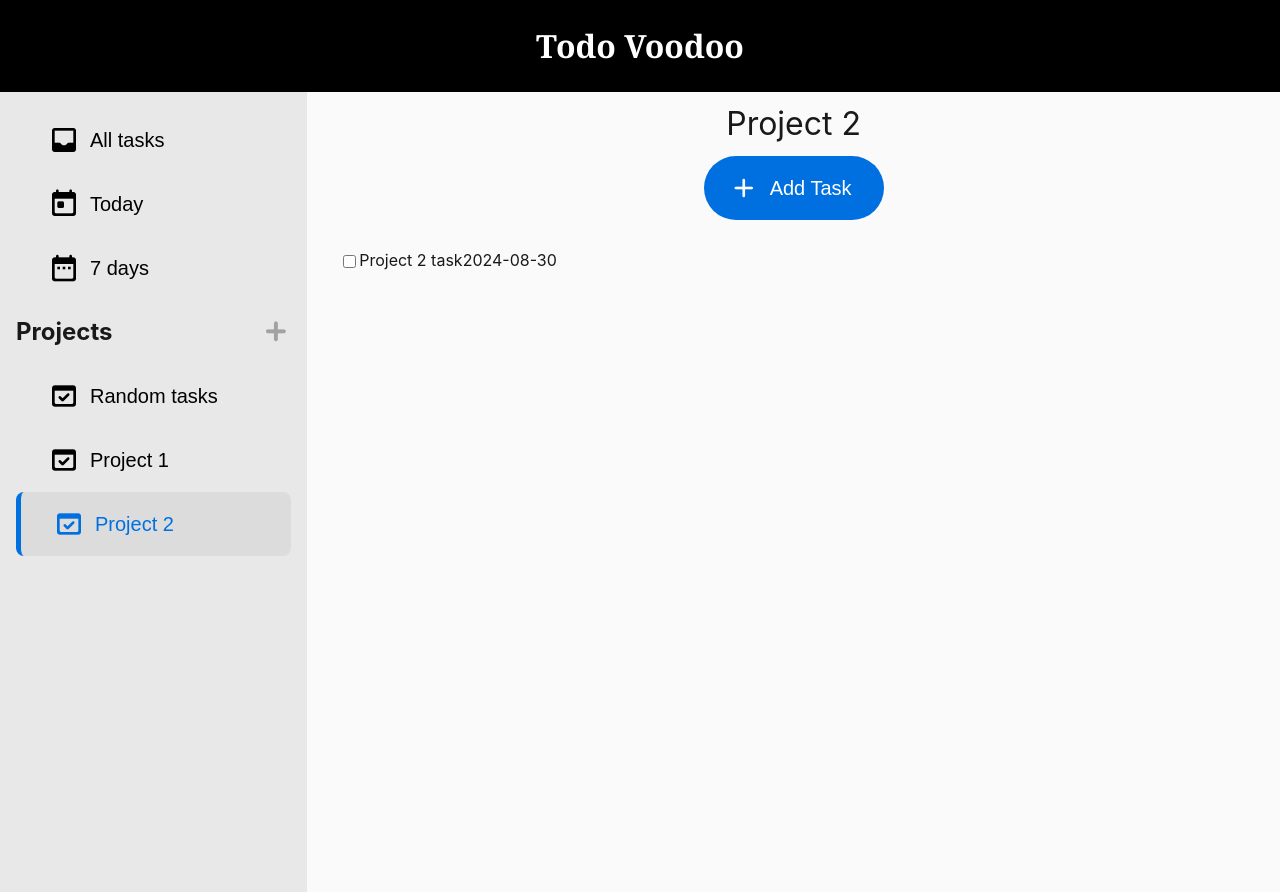
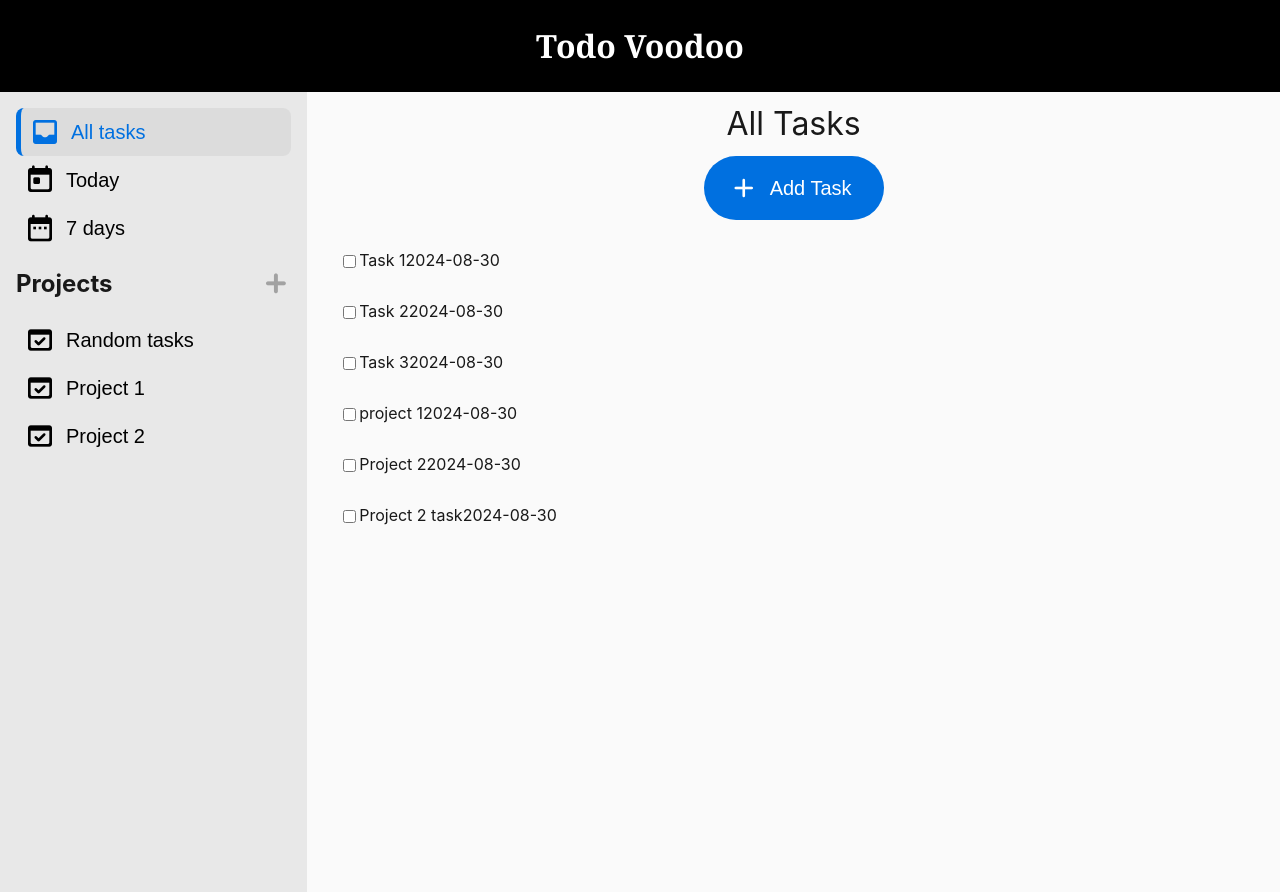
Before and after one commit to rvd2pwipwip/odin-todo-list, a website built with webpack: page src/index.html in a window 1280 px wide. Both pictures are taken after a click on the element "Main Menu". Built offline with nearby package versions, Linux system fonts and the light colour scheme.

Commit message:
initializeApp refactor with loadData, setupNavigation and setupButtons

```diff
--- a/src/script.js
+++ b/src/script.js
@@ -9,32 +9,11 @@ import { drawProjectList } from './projectList.js';
 export let currentProject;
 export let currentLibrary = new ProjectLibrary();
 
-// Function to save projects to LocalStorage
-function saveProjectsToLocalStorage() {
-  const projectsData = currentLibrary.projects.map((project) => ({
-    projectName: project.projectName,
-    tasks: project.tasks.map((task) => ({
-      title: task.title,
-      description: task.description,
-      dueDate: task.dueDate,
-      priority: task.priority,
-      done: task.done,
-    })),
-  }));
-  localStorage.setItem('projects', JSON.stringify(projectsData));
-}
+/////////////////////////////////////////////////////////
+// App init
+/////////////////////////////////////////////////////////
 
-// Function to load projects from LocalStorage
-function loadProjectsFromLocalStorage() {
-  const projectsData = localStorage.getItem('projects');
-  if (projectsData) {
-    return JSON.parse(projectsData);
-  }
-  return null;
-}
-
-// Function to fetch and populate tasks from JSON or LocalStorage
-async function fetchAndPopulateTasks() {
+async function loadData() {
   try {
     const storedProjects = loadProjectsFromLocalStorage();
     if (storedProjects) {
@@ -48,40 +27,13 @@ async function fetchAndPopulateTasks() {
       populateProjectLibrary(data.projects);
       saveProjectsToLocalStorage(); // Save fetched data to LocalStorage
     }
-    drawTasklist(currentLibrary);
   } catch (error) {
-    console.error('Failed to fetch and populate tasks:', error);
+    console.error('Failed to load data:', error);
   }
 }
 
-// Function to populate the project library
-function populateProjectLibrary(projectsData) {
-  projectsData.forEach((projectData) => {
-    const project = new Project(projectData.projectName);
-    projectData.tasks.forEach((taskData) => {
-      const task = new Task(
-        taskData.title,
-        taskData.description,
-        taskData.dueDate,
-        taskData.priority,
-        taskData.done
-      );
-      project.addTask(task);
-    });
-    currentLibrary.projects.push(project);
-  });
-}
-
-export const updateHeader = (headerText) => {
-  document.getElementById('main-header').innerText = headerText;
-};
-
-// Call fetchAndPopulateTasks and then drawProjectlist
-(async () => {
-  await fetchAndPopulateTasks();
-  drawProjectList();
-
-  // Get the parent nav element
+function setupNavigation() {
+  // Get the parent nav element for event delegation
   const navElement = document.querySelector('nav[role="tablist"]');
 
   // Add event listener to the nav element
@@ -140,31 +92,11 @@ export const updateHeader = (headerText) => {
       }
     }
   });
-
-  // Helper function to filter today's tasks
-  function filterTodayTasks(library) {
-    const today = getTodayDateFormatted();
-    return library.projects.flatMap((project) =>
-      project.tasks.filter((task) => task.dueDate === today)
-    );
 }
 
-  // Helper function to filter tasks for the next 7 days
-  function filterWeekTasks(library) {
-    const today = new Date();
-    const sevenDaysLater = new Date(today.getTime() + 7 * 24 * 60 * 60 * 1000);
-    return library.projects.flatMap((project) =>
-      project.tasks.filter((task) => {
-        const taskDate = new Date(task.dueDate);
-        return taskDate >= today && taskDate <= sevenDaysLater;
-      })
-    );
-  }
-})();
-
-// Add Project Dialog
+function setupButtons() {
+  // Add Project Button
   const addProject = document.getElementById('add-project');
-
   addProject.addEventListener('click', () => {
     const projectDialog = addProjectDialog();
     document.getElementById('dialog-placeholder').appendChild(projectDialog);
@@ -173,8 +105,7 @@ addProject.addEventListener('click', () => {
     projectDialog.showModal();
   });
 
-// Add Task Dialog
-// Add event listener for the create button to show the dialog
+  // Add Task Button
   const addTaskButton = document.getElementById('create-cta');
   let taskDialog;
   addTaskButton.addEventListener('click', () => {
@@ -197,3 +128,86 @@ addTaskButton.addEventListener('click', () => {
     form.reset();
     taskDialog.showModal();
   });
+}
+
+async function initializeApp() {
+  await loadData();
+  drawProjectList();
+  drawTasklist(currentLibrary);
+  setupNavigation();
+  setupButtons();
+}
+
+document.addEventListener('DOMContentLoaded', initializeApp);
+
+
+/////////////////////////////////////////////////////////
+// Helper functions
+/////////////////////////////////////////////////////////
+
+// Save projects to LocalStorage
+function saveProjectsToLocalStorage() {
+  const projectsData = currentLibrary.projects.map((project) => ({
+    projectName: project.projectName,
+    tasks: project.tasks.map((task) => ({
+      title: task.title,
+      description: task.description,
+      dueDate: task.dueDate,
+      priority: task.priority,
+      done: task.done,
+    })),
+  }));
+  localStorage.setItem('projects', JSON.stringify(projectsData));
+}
+
+// Load projects from LocalStorage
+function loadProjectsFromLocalStorage() {
+  const projectsData = localStorage.getItem('projects');
+  if (projectsData) {
+    return JSON.parse(projectsData);
+  }
+  return null;
+}
+
+// Populate the project library
+function populateProjectLibrary(projectsData) {
+  projectsData.forEach((projectData) => {
+    const project = new Project(projectData.projectName);
+    projectData.tasks.forEach((taskData) => {
+      const task = new Task(
+        taskData.title,
+        taskData.description,
+        taskData.dueDate,
+        taskData.priority,
+        taskData.done
+      );
+      project.addTask(task);
+    });
+    currentLibrary.projects.push(project);
+  });
+}
+
+// Update the main header
+export const updateHeader = (headerText) => {
+  document.getElementById('main-header').innerText = headerText;
+};
+
+// Filter today's tasks
+function filterTodayTasks(library) {
+  const today = getTodayDateFormatted();
+  return library.projects.flatMap((project) =>
+    project.tasks.filter((task) => task.dueDate === today)
+  );
+}
+
+// Filter tasks for the next 7 days
+function filterWeekTasks(library) {
+  const today = new Date();
+  const sevenDaysLater = new Date(today.getTime() + 7 * 24 * 60 * 60 * 1000);
+  return library.projects.flatMap((project) =>
+    project.tasks.filter((task) => {
+      const taskDate = new Date(task.dueDate);
+      return taskDate >= today && taskDate <= sevenDaysLater;
+    })
+  );
+}
--- a/src/styles.css
+++ b/src/styles.css
@@ -139,7 +139,7 @@ nav button {
   align-items: center;
   width: 100%;
   background: none;
-  padding: 1rem 2rem 1rem 2rem;
+  padding: 0.5rem;
   border: none;
   font-size: 1.25rem;
   font-weight: 500;
```
Lines whose indentation alone changed are shown as unchanged.
